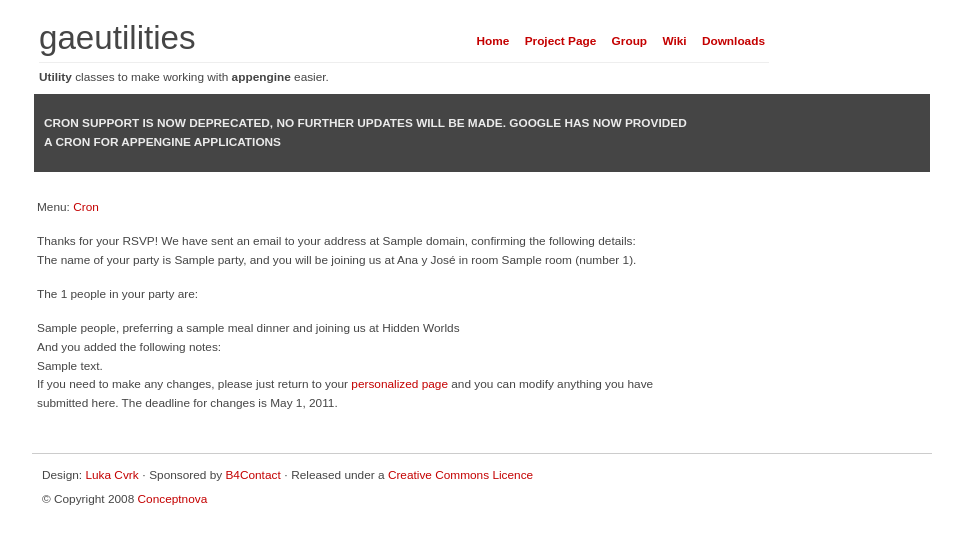
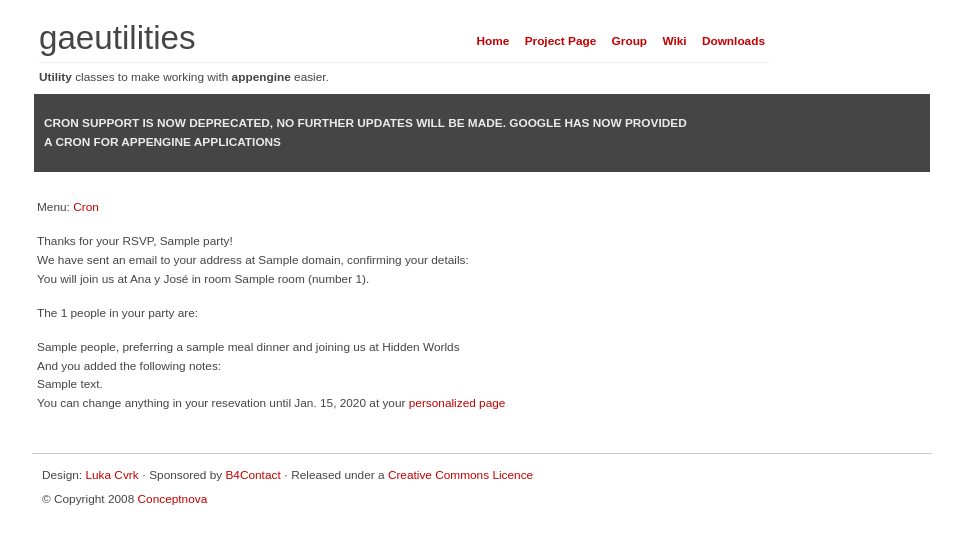
Before and after one commit to threeohclock/larry-laura-rsvp, a Django app: template templates/confirmation.html in a window 1280 px wide. Shown: the top 544 px of the page, without its empty margins (158-1121 px from the left). Run offline with Django 3.2, Linux system fonts and the light colour scheme; the template is opened without the code that fills it: most values are stand-ins (such as "Sample title", 1, 10 or a date in 2020).

Commit message:
Reduce wordiness Add yellow infobox for food allergies Clean up help text One place for due date Confirmation page cleanup

```diff
--- a/templates/confirmation.html
+++ b/templates/confirmation.html
@@ -3,13 +3,13 @@
 {% block title %}{% if not_first %}Your RSVP has been updated!{% else %}Your RSVP is confirmed!{% endif %}{% endblock %}
 
 {% block content %}
-<p>Thanks for {% if not_first %}updating {% endif%}your RSVP!  We have sent an email to your address at {{ domain }}, confirming the following details:<br />
+<p>Thanks for {% if not_first %}updating {% endif%}your RSVP, {{ party.name }}!<br />
+We have sent an email to your address at {{ domain }}, confirming your {% if not_first %}changes{% else %}details{% endif %}:<br />
 
-The name of your party is {{ party.name }}, and you will be
 {% if room %}
-joining us at Ana y Jos&eacute; in room {{ room }} (number {{ party.room_number }}).
+You will join us at Ana y Jos&eacute; in room {{ room }} (number {{ party.room_number }}).
 {% else %}
-staying at a hotel other than Ana y Jos&eacute;.
+You will be staying at a hotel other than Ana y Jos&eacute;.
 {% endif %}
 </p>
 <p>The {{ party.size }} people in your party are:
@@ -21,15 +21,9 @@ staying at a hotel other than Ana y Jos&eacute;.
 {% endfor %}
 </ul>
 </div>
-
 {% if party.notes %}And you added the following notes:
   <blockquote>{{ party.notes|linebreaksbr }}</blockquote>
 {% endif %}
-
-If you need to make any changes, please just return to your <a
-  href="http://rsvp.larryandlaura.us/{{ party.secret }}">personalized page</a>
-and you can modify anything you have submitted here.  The deadline for changes
-is May 1, 2011.
-
+You can change anything in your resevation until {{ deadline|date }} at your <a href="http://rsvp.larryandlaura.us/{{ party.secret }}">personalized page</a>
 </p>
 {% endblock %}
--- a/templates/email_confirmation.html
+++ b/templates/email_confirmation.html
@@ -48,9 +48,9 @@ In addition, we received these notes:
 {% endif %}
 
 <p>
-<span style="font-size:20px;font-weight:bold;color:#B0DAE9;font-family:arial;line-height:110%;">Changes OK Until May</span><br>
+<span style="font-size:20px;font-weight:bold;color:#B0DAE9;font-family:arial;line-height:110%;">Changes OK Until {{ deadline|date }}</span><br>
 You are free to update and correct all of the information in your RSVP, either using
-<a style="color:#99FFEB;" href="http://rsvp.larryandlaura.us/{{ party.secret }}">your personalized link</a>, or by using your secret word, &quot;{{ party.secret }}&quot; at <a style="color:#99FFEB;" href="http://www.larryandlaura.us/">our wedding site</a>.  If you need to update your reservations at Ana y Jos&eacute;, please <a style="color:#99FFEB;" href="http://www.anayjose.com/contact-us/">contact Oscar</a>.  If you have any other questions please reply to this message and we'll get back to you.
+<a style="color:#99FFEB;" href="http://rsvp.larryandlaura.us/{{ party.secret }}">your personalized link</a>, or by using your secret word, &quot;{{ party.secret }}&quot; at <a style="color:#99FFEB;" href="http://www.larryandlaura.us/">our wedding site</a>.  If you need to update your reservations at Ana y Jos&eacute;, please <a style="color:#99FFEB;" href="http://www.anayjose.com/contact-us/">contact Oscar</a>.  If you have any other questions please reply to this message and we&rsquo;ll get back to you.
 </p>
 
 <p>
--- a/templates/email_confirmation.txt
+++ b/templates/email_confirmation.txt
@@ -11,7 +11,7 @@ We have received your RSVP for {{ people }}.  Also, we have you down for {{ part
 In addition, we received these notes:
 {{ party.notes }}
 {% endif %}
-You are free to make changes to your RSVP until May.  To update and correct any of the information in your RSVP, please visit either your personalized RSVP URL, "http://rsvp.larryandlaura.us/{{ party.secret }} or by using your secret word, "{{ party.secret }}," on the RSVP page on our wedding site, http://www.larryandlaura.us/.  If you need to update your reservations at Ana y Jose, please contact Oscar at reservations@anayjose.com.  If you have any other questions please reply to this message and we'll get back to you.
+You are free to make changes to your RSVP until {{ deadline|date }}.  To update and correct any of the information in your RSVP, please visit either your personalized RSVP URL, "http://rsvp.larryandlaura.us/{{ party.secret }} or by using your secret word, "{{ party.secret }}," on the RSVP page on our wedding site, http://www.larryandlaura.us/.  If you need to update your reservations at Ana y Jose, please contact Oscar at reservations@anayjose.com.  If you have any other questions please reply to this message and we'll get back to you.
 
 For more information on getting to Tulum or the wedding, please see our wedding site.  Especially, please see http://www.larryandlaura.us/tulum/getting-there for information about arriving in Tulum, http://www.larryandlaura.us/tulum/faq for information about arranging in advance to have your necessary vaccinations and passports, and http://www.larryandlaura.us/things-to-do for information about fun things to do while you are there.
 
--- a/templates/error.html
+++ b/templates/error.html
@@ -1,7 +1,6 @@
 {% extends "base.html" %}
 
 {% block title %}Fatal Error!{% endblock %}
-{% block drawprogressbar %}{% endblock %}
 
 {% block OnLoad %}
 function OnLoad() {};
--- a/templates/is_coming.html
+++ b/templates/is_coming.html
@@ -1,7 +1,6 @@
 {% extends "base.html" %}
 
 {% block title %}Can you join us?{% endblock %}
-{% block progress %}20{% endblock %}
 
 {% block ExtraJavascript %}
 function SetButtons() {
@@ -18,7 +17,7 @@ function SetButtons() {
 {% block content %}
 <p>Welcome, {{ name }}!</p>
 <p>Will one or more people from your invitation be joining us?<br />
-<span style="font-size: 11pt;"><i>Please note</i>: You may return to this page to view or modify your respnse until the RSVP deadline of May first.</span>
+<span style="font-size: 11pt;"><i>Please note</i>: You may return to this page to view or modify your respnse until the RSVP deadline of {{ deadline|date }}.</span>
 
   {% if coming or not_coming %}
     <div class="ui-widget rsvpalert">
--- a/templates/notcoming.html
+++ b/templates/notcoming.html
@@ -1,9 +1,8 @@
 {% extends "base.html" %}
 
 {% block title %}Sorry you can't make it!{% endblock %}
-{% block progress %}100{% endblock %}
 
 {% block content %}
 <p><h2>Sorry to hear it!</h2></p>
-<p>We will miss you at our wedding, but thank you for taking the time to RSVP!.  You can modufy your RSVP at any time up until the deadline on May 1, 2011 by returning here using either your <a target="_blank" href="http://rsvp.larryandlaura.us/{{ secret }}">personalized address</a>, or by entering your secret word, &quot;{{ secret }}&quot; into the RSVP page on our <a href="http://www.larryandlaura.us/" target="_blank">wedding site</a>.
+<p id="notcoming">We will miss you at our wedding, but thank you for taking the time to RSVP!.  You can modify your RSVP at any time up until the deadline on {{ deadline|date }} by returning here using either your <a target="_blank" href="http://rsvp.larryandlaura.us/{{ secret }}">personalized address</a>, or by entering your secret word, &quot;{{ secret }}&quot; into the RSVP page on our <a href="http://www.larryandlaura.us/" target="_blank">wedding site</a>.
 {% endblock %}
```
Also changed, not shown: templates/party_detail.html (+10 -2 lines).
